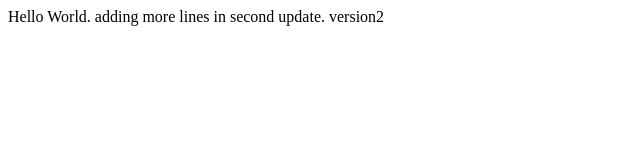
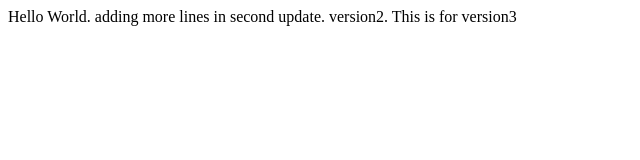
Before and after one commit to prasad659/pkrepo, a plain HTML site: page index.html in a window 1280 px wide. Shown: the whole page, without its empty margins (0-640 px from the left). Drawn offline with Linux system fonts and the light colour scheme.

Commit message:
This is for version3

```diff
--- a/index.html
+++ b/index.html
@@ -3,6 +3,6 @@
 		<title>Example</title>
 	</head>
 	<body>
-		<p>Hello World. adding more lines in second update. version2</p>
+		<p>Hello World. adding more lines in second update. version2. This is for version3</p>
 	</body>
 </html>
```
